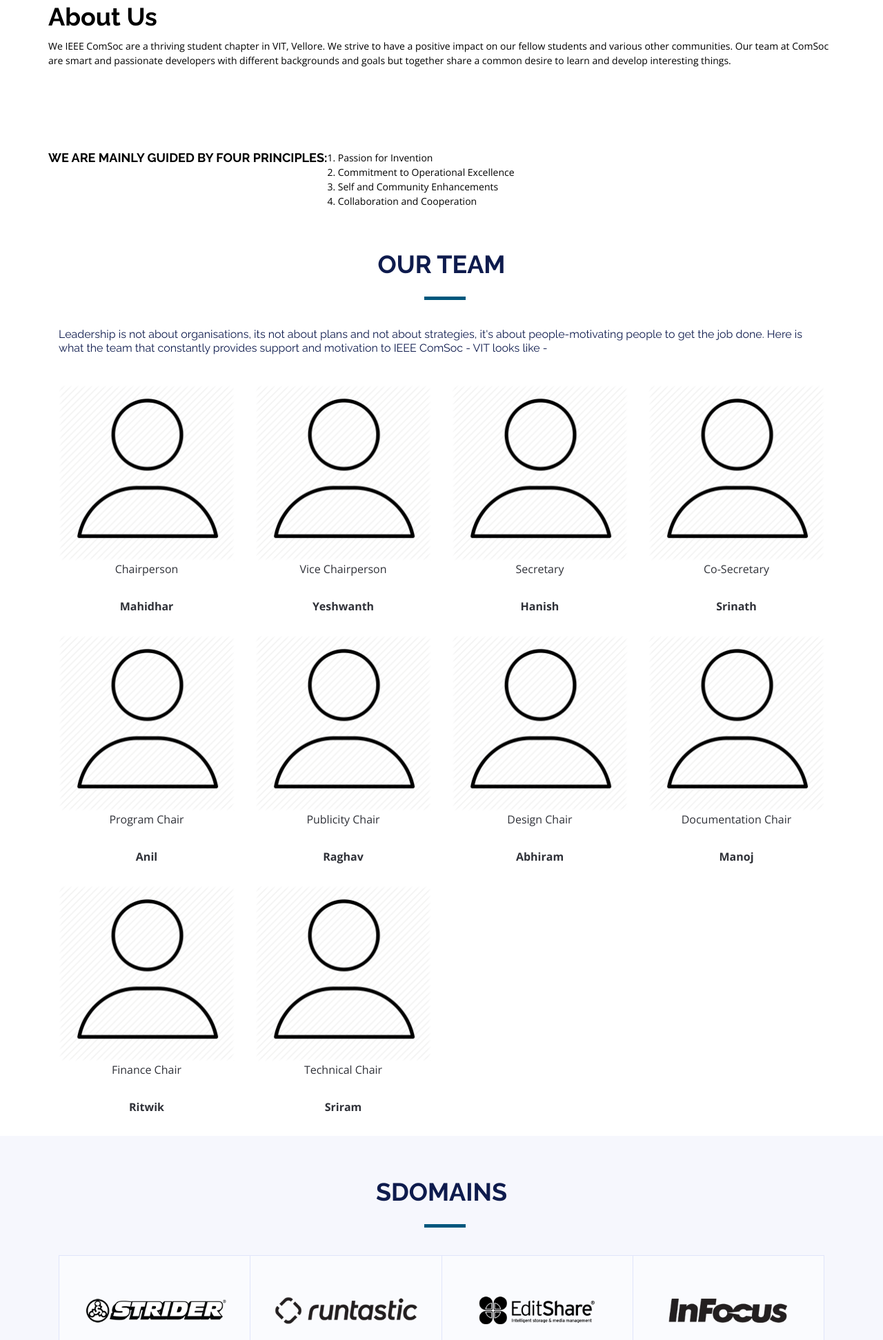
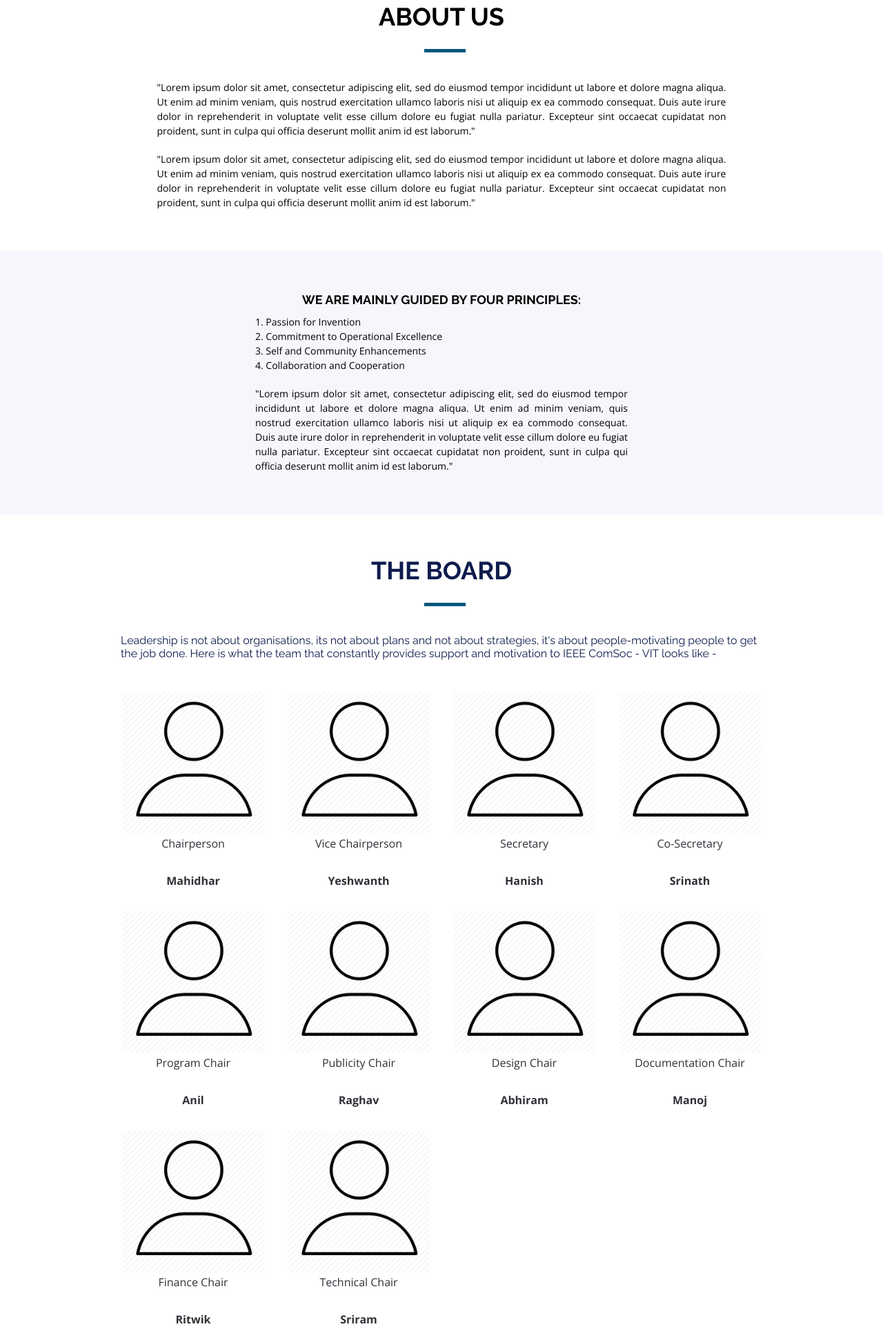
Before and after one commit to pranavikakani/pranavikakani.github.io, a plain HTML site: page about.html in a window 1280 px wide. Shown: the part 857-2800 px from the top of the page at 69% size. Drawn offline with nearby package versions, Linux system fonts and the light colour scheme.

Commit message:
Template added

```diff
--- a/about.html
+++ b/about.html
@@ -67,34 +67,40 @@
     <!-- ======= About Section ======= -->
     <section id="about">
         <div class="container">
-        <div class="row">
+        <div class="row justify-content-center">
+            <div class="col-lg-9">
+                <div class="section-header">
                     <h2>About Us</h2>
-            <p>We IEEE ComSoc are a thriving student chapter in VIT, Vellore.
-              We strive to have a positive impact on our fellow students and various other communities.
-              Our team at ComSoc are smart and passionate developers with different backgrounds and goals but together share a common desire to learn and develop interesting things.</p>
+                </div>
+                <p style="text-align: justify;">"Lorem ipsum dolor sit amet, consectetur adipiscing elit, sed do eiusmod tempor incididunt ut labore et dolore magna aliqua. Ut enim ad minim veniam, quis nostrud exercitation ullamco laboris nisi ut aliquip ex ea commodo consequat. Duis aute irure dolor in reprehenderit in voluptate velit esse cillum dolore eu fugiat nulla pariatur. Excepteur sint occaecat cupidatat non proident, sunt in culpa qui officia deserunt mollit anim id est laborum."</p>
+                <p style="text-align: justify;">"Lorem ipsum dolor sit amet, consectetur adipiscing elit, sed do eiusmod tempor incididunt ut labore et dolore magna aliqua. Ut enim ad minim veniam, quis nostrud exercitation ullamco laboris nisi ut aliquip ex ea commodo consequat. Duis aute irure dolor in reprehenderit in voluptate velit esse cillum dolore eu fugiat nulla pariatur. Excepteur sint occaecat cupidatat non proident, sunt in culpa qui officia deserunt mollit anim id est laborum."</p>
+            </div>
         </div>
         </div>
     </section><!-- End About Section -->
 
-    <!-- ======= About Section ======= -->
-    <section id="about">
+    <!-- ======= Principles Section ======= -->
+    <section id="about" class="section-with-bg wow fadeInUp">
         <div class="container">
-        <div class="row">
-            <h3>We are mainly guided by four principles:</h3>
+        <div class="row justify-content-center">
+            <div class="col-lg-6">
+                <h3 style="text-align: center;">We are mainly guided by four principles:</h3>
                 <p>1.  Passion for Invention<br>
               2.  Commitment to Operational Excellence<br>
               3.  Self and Community Enhancements<br>
               4.  Collaboration and Cooperation<br>
               </p>
+                <p style="text-align: justify;">"Lorem ipsum dolor sit amet, consectetur adipiscing elit, sed do eiusmod tempor incididunt ut labore et dolore magna aliqua. Ut enim ad minim veniam, quis nostrud exercitation ullamco laboris nisi ut aliquip ex ea commodo consequat. Duis aute irure dolor in reprehenderit in voluptate velit esse cillum dolore eu fugiat nulla pariatur. Excepteur sint occaecat cupidatat non proident, sunt in culpa qui officia deserunt mollit anim id est laborum."</p>
             </div>
         </div>
-    </section><!-- End About Section -->
+        </div>
+    </section><!-- End Principles Section -->
 
-     <!-- ======= Speakers Section ======= -->
-    <section id="team" class="wow fadeInUp">
-      <div class="container">
+    <!-- ======= Board Section ======= -->
+    <section id="supporters" class="wow fadeInUp">
+      <div class="container col-lg-9">
         <div class="section-header">
-          <h2>Our Team</h2>
+          <h2>The Board</h2>
         </div>
           <h6>Leadership is not about organisations, its not about plans and not about strategies, it's about people-motivating people to get the job done.
           Here is what the team that constantly provides support and motivation to IEEE ComSoc - VIT looks like -</h6><br>
@@ -185,59 +191,55 @@
 
       <div class="container">
         <div class="section-header">
-          <h2>SDomains</h2>
+          <h2>Domains</h2>
         </div>
-
+        <div class="row justify-content-center">
+        <div class="col-lg-9">
             <div class="row no-gutters supporters-wrap clearfix">
 
             <div class="col-lg-3 col-md-4 col-xs-6">
                 <div class="supporter-logo">
-              <img src="assets/img/supporters/1.png" class="img-fluid" alt="">
+                    <h3>Technical</h3>
                 </div>
             </div>
 
             <div class="col-lg-3 col-md-4 col-xs-6">
                 <div class="supporter-logo">
-              <img src="assets/img/supporters/2.png" class="img-fluid" alt="">
+                    <h3>Management</h3>
                 </div>
             </div>
 
             <div class="col-lg-3 col-md-4 col-xs-6">
                 <div class="supporter-logo">
-              <img src="assets/img/supporters/3.png" class="img-fluid" alt="">
+                    <h3>Design</h3>
                 </div>
             </div>
 
             <div class="col-lg-3 col-md-4 col-xs-6">
                 <div class="supporter-logo">
-              <img src="assets/img/supporters/4.png" class="img-fluid" alt="">
+                    <h3>Web Development</h3>
                 </div>
             </div>
 
             <div class="col-lg-3 col-md-4 col-xs-6">
                 <div class="supporter-logo">
-              <img src="assets/img/supporters/5.png" class="img-fluid" alt="">
+                    <h3>Editorial</h3>
                 </div>
             </div>
 
             <div class="col-lg-3 col-md-4 col-xs-6">
                 <div class="supporter-logo">
-              <img src="assets/img/supporters/6.png" class="img-fluid" alt="">
+                    <h3>Projects</h3>
                 </div>
             </div>
 
             <div class="col-lg-3 col-md-4 col-xs-6">
                 <div class="supporter-logo">
-              <img src="assets/img/supporters/7.png" class="img-fluid" alt="">
+                    <h3>Event Volunteer</h3>
                 </div>
             </div>
 
-          <div class="col-lg-3 col-md-4 col-xs-6">
-            <div class="supporter-logo">
-              <img src="assets/img/supporters/8.png" class="img-fluid" alt="">
         </div>
-          </div>
-
         </div>
 
       </div>
@@ -266,6 +268,21 @@
       </div>
 
     </section><!-- End Gallery Section -->
+
+    <!-- ======= About Section ======= -->
+    <section id="about" class="section-with-bg wow fadeInUp">
+        <div class="container">
+        <div class="row justify-content-center">
+            <div class="col-lg-9">
+                <div class="section-header">
+                    <h2>IEEE Madras Section</h2>
+                </div>
+                <p style="text-align: justify;">"Lorem ipsum dolor sit amet, consectetur adipiscing elit, sed do eiusmod tempor incididunt ut labore et dolore magna aliqua. Ut enim ad minim veniam, quis nostrud exercitation ullamco laboris nisi ut aliquip ex ea commodo consequat. Duis aute irure dolor in reprehenderit in voluptate velit esse cillum dolore eu fugiat nulla pariatur. Excepteur sint occaecat cupidatat non proident, sunt in culpa qui officia deserunt mollit anim id est laborum."</p>
+                <p style="text-align: justify;">"Lorem ipsum dolor sit amet, consectetur adipiscing elit, sed do eiusmod tempor incididunt ut labore et dolore magna aliqua. Ut enim ad minim veniam, quis nostrud exercitation ullamco laboris nisi ut aliquip ex ea commodo consequat. Duis aute irure dolor in reprehenderit in voluptate velit esse cillum dolore eu fugiat nulla pariatur. Excepteur sint occaecat cupidatat non proident, sunt in culpa qui officia deserunt mollit anim id est laborum."</p>
+            </div>
+        </div>
+        </div>
+    </section><!-- End About Section -->
 
   </main><!-- End #main -->
 
--- a/assets/css/about.css
+++ b/assets/css/about.css
@@ -177,8 +177,6 @@
   # About Section
   --------------------------------------------------------------*/
   #about {
-    background: #fff;
-    background-size: cover;
     overflow: hidden;
     position: relative;
     color: #fff;
@@ -668,6 +666,7 @@
     border-top: 1px solid #e0e5fa;
     border-left: 1px solid #e0e5fa;
     margin-bottom: 30px;
+
   }
 
   #supporters .supporter-logo {
@@ -675,6 +674,7 @@
     display: flex;
     justify-content: center;
     align-items: center;
+    vertical-align: middle;
     border-right: 1px solid #e0e5fa;
     border-bottom: 1px solid #e0e5fa;
     overflow: hidden;
@@ -682,14 +682,14 @@
     height: 160px;
   }
 
-  #supporters .supporter-logo:hover img {
-    transform: scale(1.2);
-  }
-
-  #supporters img {
+  #supporters .supporter-logo h3:hover {
+    transform: scale(1.05);
     transition: all 0.4s ease-in-out;
   }
 
+  #supporters h3 {
+    transition: all 0.4s ease-in-out;
+  }
   /*--------------------------------------------------------------
   # F.A.Q Section
   --------------------------------------------------------------*/
```
Lines whose indentation alone changed are shown as unchanged.
